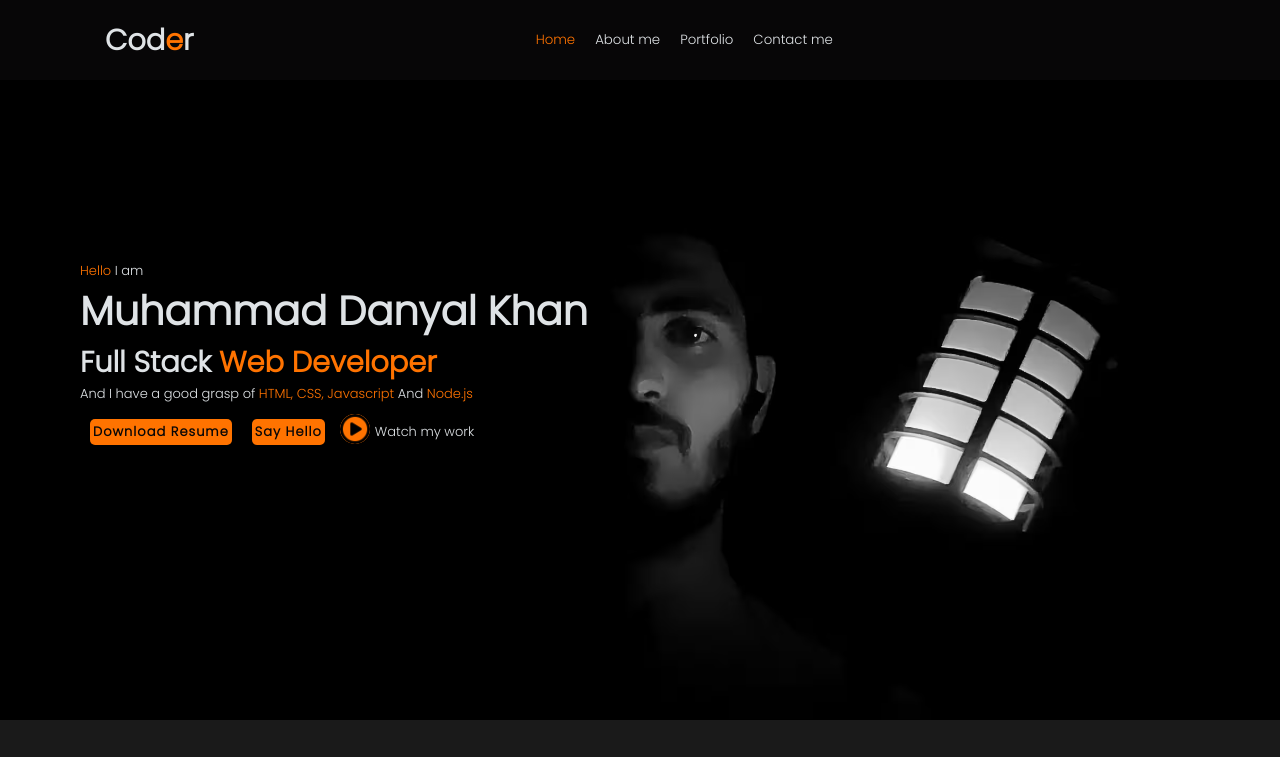
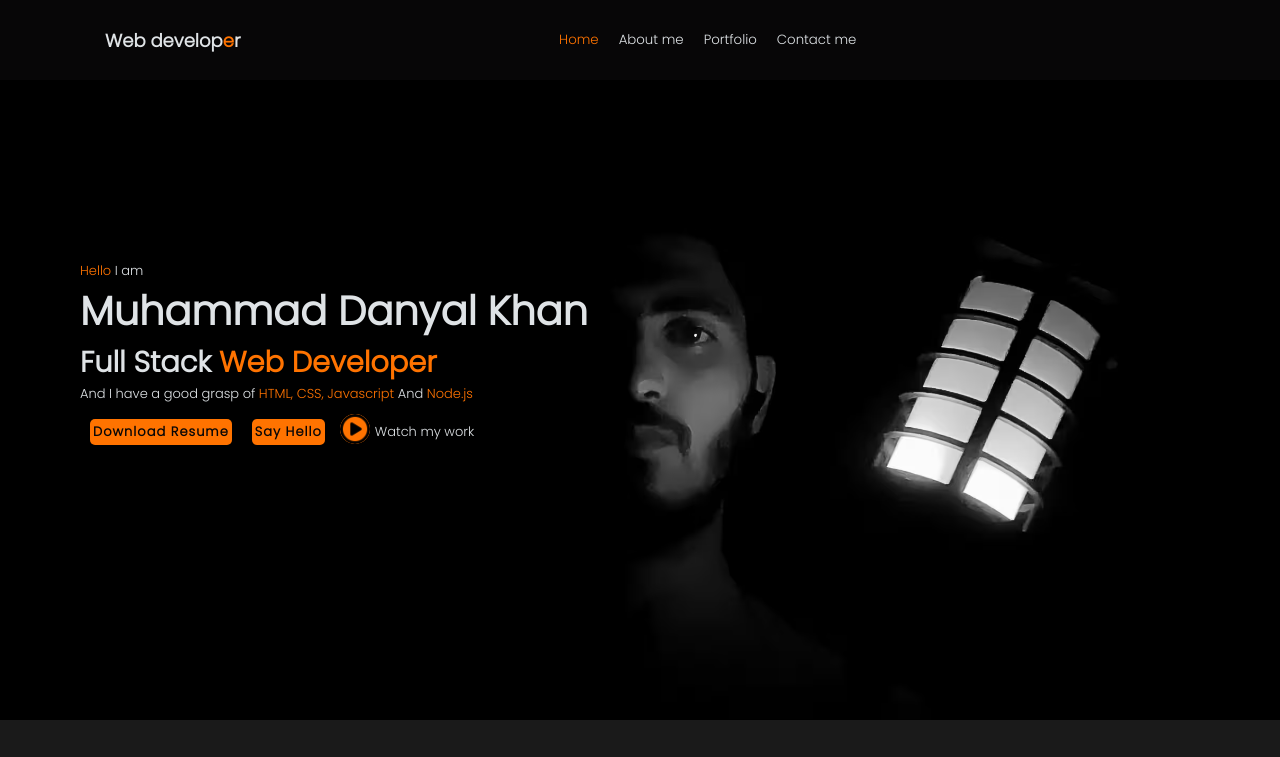
Before and after one commit to cwdanii/portfolio, a plain HTML site: page index.html in a window 1280 px wide. Shown: the top 757 px of the page. Drawn offline with nearby package versions, Linux system fonts and the light colour scheme.

Commit message:
Coder title changed to web-developer

```diff
--- a/css/style.css
+++ b/css/style.css
@@ -68,9 +68,10 @@ header{
     color: var(--text-color);
 }
 
-/* .nav-header span{
-    color: var(--text-color);
-} */
+.nav-header{
+    /* color: var(--text-color); */
+    font-size: large;
+}
 
 
 .nav-ul{
--- a/index.html
+++ b/index.html
@@ -40,7 +40,7 @@
     <!-- NAVBAR STARTS HERE -->
     <Header>
         <nav class="top-navbar">
-            <h3 class="nav-header">Cod<span class="org">e</span>r</h3>
+            <h3 class="nav-header">Web develop<span class="org">e</span>r</h3>
             <ul class="hide nav-ul">
                 <li class="navitem m-navitem  home-icon add-icon "><a href="#main-section" class="active"
                         id="anchor1">Home</a> </li>
```
